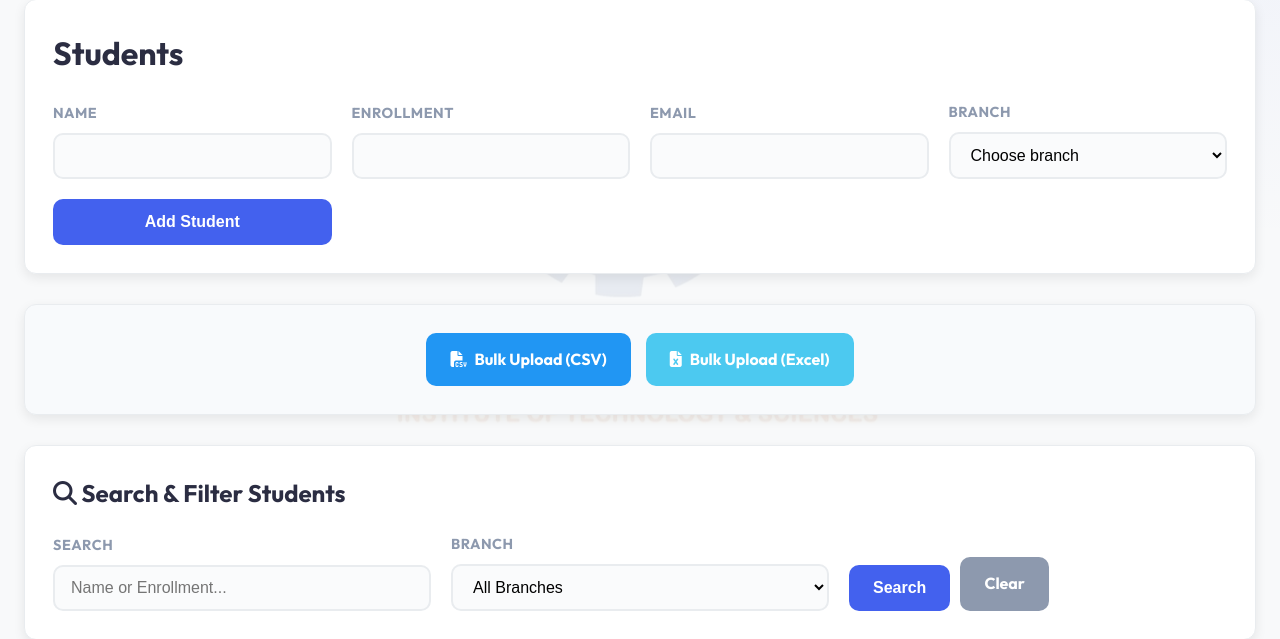
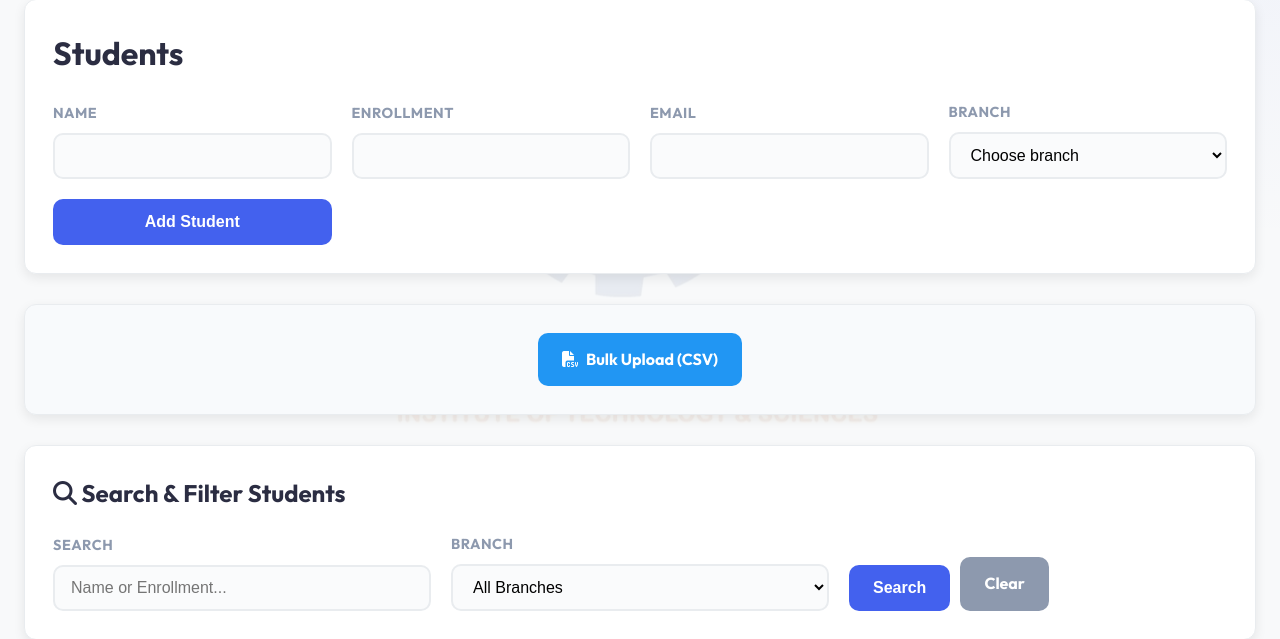
Before and after one commit to kavyasriakkathi/attendance-system, a Flask app: page /students in a window 1280 px wide. Shown: the part 156-795 px from the top of the page. Run offline with Flask 3, Linux system fonts and the light colour scheme; the visitor is signed in with stand-in values (Sample User, id 1); data comes from the database, SQL or seed files in the repository; data that the repository does not hold is empty; some libraries are stand-ins or nearby versions.

Commit message:
Remove Bulk Excel upload button

```diff
--- a/templates/students.html
+++ b/templates/students.html
@@ -29,7 +29,6 @@
 </div>
 <div class="card" style="display: flex; gap: 15px; align-items: center; justify-content: center; background: #f8fafc;">
     <a href="{{ url_for('upload_students_csv') }}" class="button" style="background: #2196F3;"><i class="fa-solid fa-file-csv"></i> Bulk Upload (CSV)</a>
-    <a href="{{ url_for('upload_students') }}" class="button" style="background: var(--secondary-color);"><i class="fa-solid fa-file-excel"></i> Bulk Upload (Excel)</a>
 </div>
 
 <div class="card">
```
